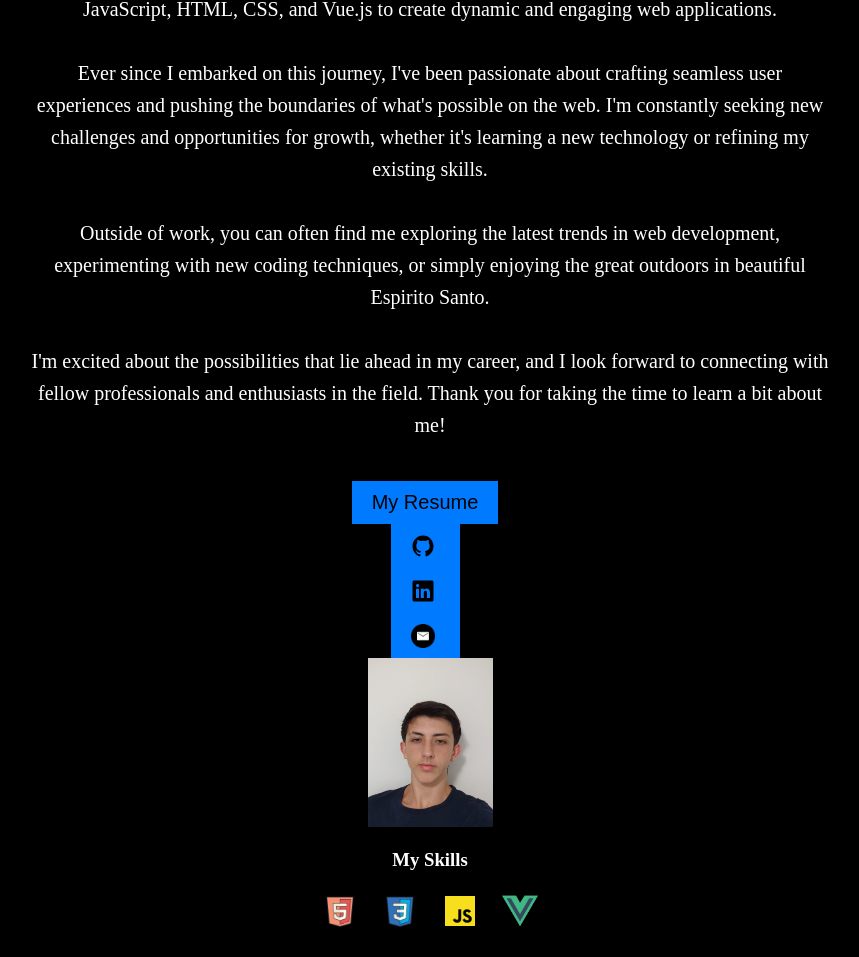
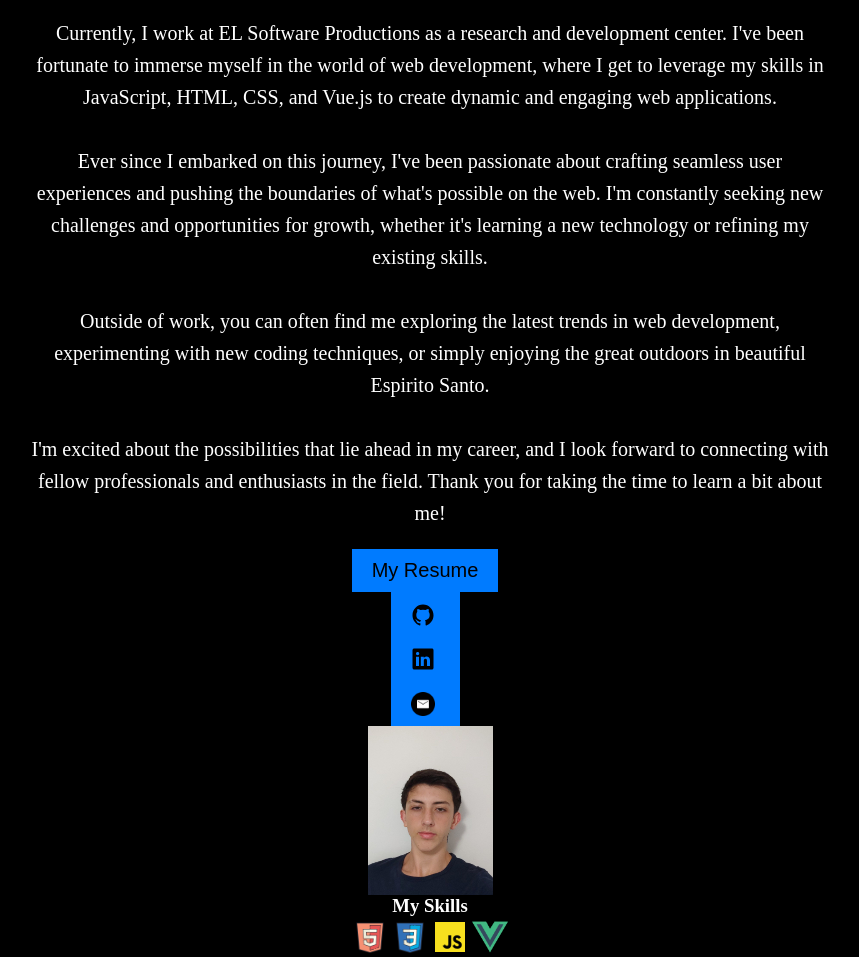
Before and after one commit to pprando/curriculo, a plain HTML site: page index.html in a window 1280 px wide. Shown: the part 302-1259 px from the top of the page, without its empty margins (210-1069 px from the left). Before the commit the page ends 1233 px from the top, so only its background shows below. Drawn offline with Linux system fonts and the light colour scheme.

Commit message:
coreeção no css

```diff
--- a/index.html
+++ b/index.html
@@ -1,5 +1,6 @@
 <!DOCTYPE html>
 <html lang="en">
+
 <head>
     <meta charset="UTF-8">
     <meta name="viewport" content="width=device-width, initial-scale=1.0">
@@ -7,40 +8,44 @@
     <link rel="stylesheet" href="style.css">
     <ion-icon name="logo-linkedin"></ion-icon>
 </head>
+
 <body>
     <div id="text">
 
-<h2>Pedro Prando, Web Developer  </h2>
+        <h2>Pedro Prando, Web Developer </h2>
         <br>
         <p>
             Hello, everyone!<br><br>
-My name is Pedro Prando, and I'm very pleased to have this opportunity to introduce myself. I'm an 18-year-old Web Developer from Brazil, specifically from the beautiful state of Espirito Santo (ES).<br><br>
-Currently, I work at EL Software Productions as a research and development center. I've been fortunate to immerse myself in the world of web development, where I get to leverage my skills in JavaScript, HTML, CSS, and Vue.js to create dynamic and engaging web applications.<br><br>
-Ever since I embarked on this journey, I've been passionate about crafting seamless user experiences and pushing the boundaries of what's possible on the web. I'm constantly seeking new challenges and opportunities for growth, whether it's learning a new technology or refining my existing skills.<br><br>
-Outside of work, you can often find me exploring the latest trends in web development, experimenting with new coding techniques, or simply enjoying the great outdoors in beautiful Espirito Santo.<br><br>
-I'm excited about the possibilities that lie ahead in my career, and I look forward to connecting with fellow professionals and enthusiasts in the field. Thank you for taking the time to learn a bit about me!<br>
+            My name is Pedro Prando, and I'm very pleased to have this opportunity to introduce myself. I'm an
+            18-year-old Web Developer from Brazil, specifically from the beautiful state of Espirito Santo (ES).<br><br>
+            Currently, I work at EL Software Productions as a research and development center. I've been fortunate to
+            immerse myself in the world of web development, where I get to leverage my skills in JavaScript, HTML, CSS,
+            and Vue.js to create dynamic and engaging web applications.<br><br>
+            Ever since I embarked on this journey, I've been passionate about crafting seamless user experiences and
+            pushing the boundaries of what's possible on the web. I'm constantly seeking new challenges and
+            opportunities for growth, whether it's learning a new technology or refining my existing skills.<br><br>
+            Outside of work, you can often find me exploring the latest trends in web development, experimenting with
+            new coding techniques, or simply enjoying the great outdoors in beautiful Espirito Santo.<br><br>
+            I'm excited about the possibilities that lie ahead in my career, and I look forward to connecting with
+            fellow professionals and enthusiasts in the field. Thank you for taking the time to learn a bit about
+            me!<br>
         </p>
     </div>
+    <div class="sumario">
         <button id="meuBotao">My Resume</button>
         <button id="botaoGit" onclick="window.location.href='https://github.com/pprando?tab=repositories'">
-        <img  id="git" src="images/logo-github.svg" alt="logo-github">
+            <img id="git" src="images/logo-github.svg" alt="logo-github">
         </button>
         <button id="botaoLinkedin" onclick="window.location.href='https://linkedin.com/in/pedro-prando-63a52b258'">
             <img src="images/logo-linkedin.svg" alt="logo-linkedin">
         </button>
-    <button id="botaoGmail" > <a href="mailto:pedro.schlens@gmail.com"><img src="images/4550857_email_gmail_mail_sending_yahoo_icon.png" alt="image gmail"></a>
+        <button id="botaoGmail"> <a href="mailto:pedro.schlens@gmail.com"><img
+                    src="images/4550857_email_gmail_mail_sending_yahoo_icon.png" alt="image gmail"></a>
+        </button>
+        <img id="minhaImagem" src="images/photo_5107478579469462557_y.jpg" alt="image" />
 
+    </div>
 
-    </button>
-
-    <script>
-        document.getElementById("meuBotao").addEventListener("click", function() {
-            window.location.href = "https://meucurriculo-txt.netlify.app/";
-        });
-    </script>
-    <div >
-        <img  id="minhaImagem" src="images/photo_5107478579469462557_y.jpg" alt="image"/>
-    </div>
     <h3 id="text">My Skills</h3>
     <div class="imagens-pequenas">
         <img src="images/icons8-html-5-100.png" alt="imagem-html">
@@ -48,5 +53,12 @@ I'm excited about the possibilities that lie ahead in my career, and I look forw
         <img src="images/icons8-javascript-48.png" alt="imagem-js">
         <img src="images/4375161_logo_vuejs_icon.png" alt="imagem-vue">
     </div>
+
+    <script>
+        document.getElementById("meuBotao").addEventListener("click", function () {
+            window.location.href = "https://meucurriculo-txt.netlify.app/";
+        });
+    </script>
 </body>
+
 </html>
--- a/style.css
+++ b/style.css
@@ -1,14 +1,9 @@
-
 body {
     background-color: black;
     color: white;
     font-family: Arial, sans-serif;
-    margin: 0;
-    padding: 0;
-    display: flex;
-    flex-direction: column;
-    align-items: center;
-    justify-content: center;
+    margin:  10px;
+    padding: 10px;
     height: 100vh;
 }
 
@@ -17,10 +12,10 @@ body {
     max-width: 800px;
     margin-bottom: 20px;
     font-family: "Times New Roman", Times, serif;
+    margin: auto;
 }
 
 h2 {
-    margin-top: 390px;
     font-size: 30px;
     margin-bottom: 10px;
 }
@@ -42,6 +37,14 @@ button {
     animation: pulo 0.5s infinite alternate;
 }
 
+.sumario {
+    display: flex;
+    flex-direction: column;
+    align-items: center;
+    justify-content: center;
+}
+
+
 @keyframes pulo {
     0% {
         transform: translateY(0);
@@ -50,6 +53,7 @@ button {
         transform: translateY(-10px);
     }
 }
+
 
 button img {
     width: 24px;
@@ -67,10 +71,10 @@ button img {
  .imagens-pequenas {
      display: flex; /* Exibe as imagens em linha */
      justify-content: center; /* Centraliza as imagens horizontalmente */
-    margin-top: 0px; /* Adiciona um espaço superior */
+     /* margin-top: 0px; Adiciona um espaço superior */
  }
 
  .imagens-pequenas img {
      width: 40px; /* Define a largura das imagens */
-    margin: 0 10px; /* Adiciona um espaço lateral entre as imagens */
+     /* margin: 0 10px; Adiciona um espaço lateral entre as imagens */
  }
```
Lines whose indentation alone changed are shown as unchanged.
